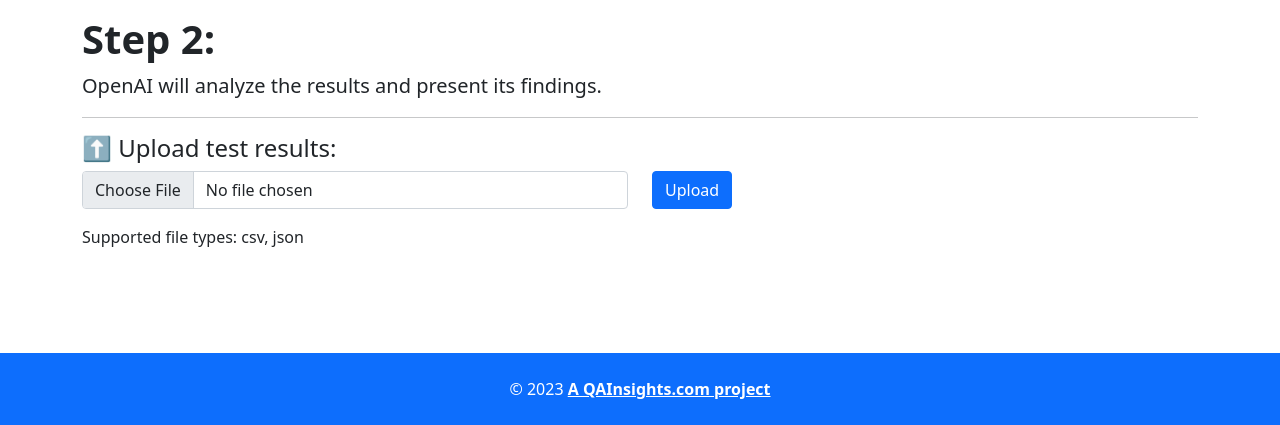
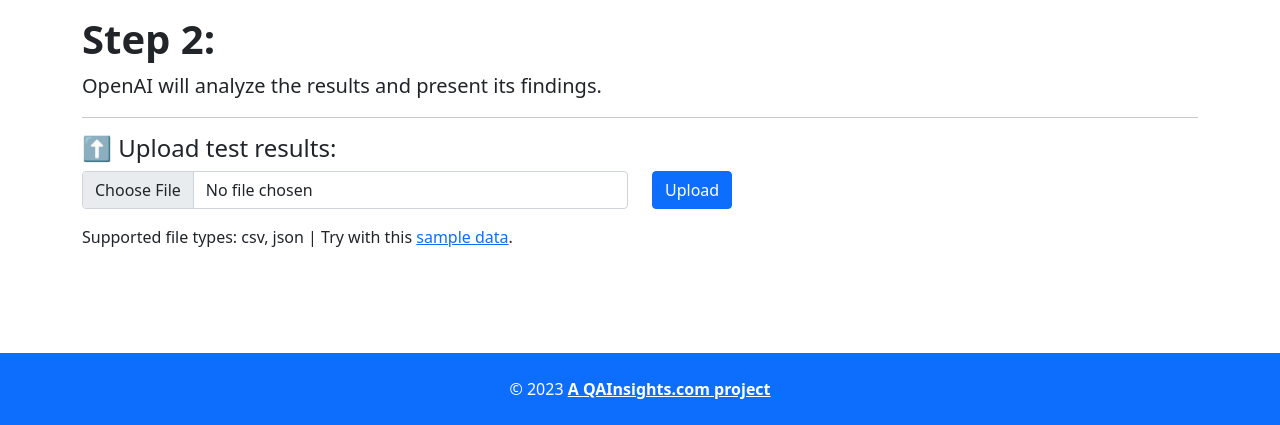
Before and after one commit to QAInsights/perfGPT, a Flask app: page / in a window 1280 px wide. Shown: the part 375-800 px from the top of the page. Run offline with Flask 2, Linux system fonts and the light colour scheme.

Commit message:
Add: sample data
Signed-off-by: NaveenKumar Namachivayam ⚡ <catch.nkn@gmail.com>

```diff
--- a/templates/index.html
+++ b/templates/index.html
@@ -24,7 +24,9 @@
                         <input class="btn btn-primary mb-3" type="submit" value="Upload" onclick="loading();">
                     </div>
                 </div>
-                <span class="fw-light">Supported file types: csv, json</span>
+                <span class="fw-light">Supported file types: csv, json | Try with this</span><span class="fw-light">
+                <a href="https://github.com/QAInsights/perfGPT/blob/fea38951b1eb0c1ce2afc1b3d5ed3d1bd74f0536/run.csv"
+                target="_blank">sample data</a>.</span>
             </span>
         </form>
     </div>
```
